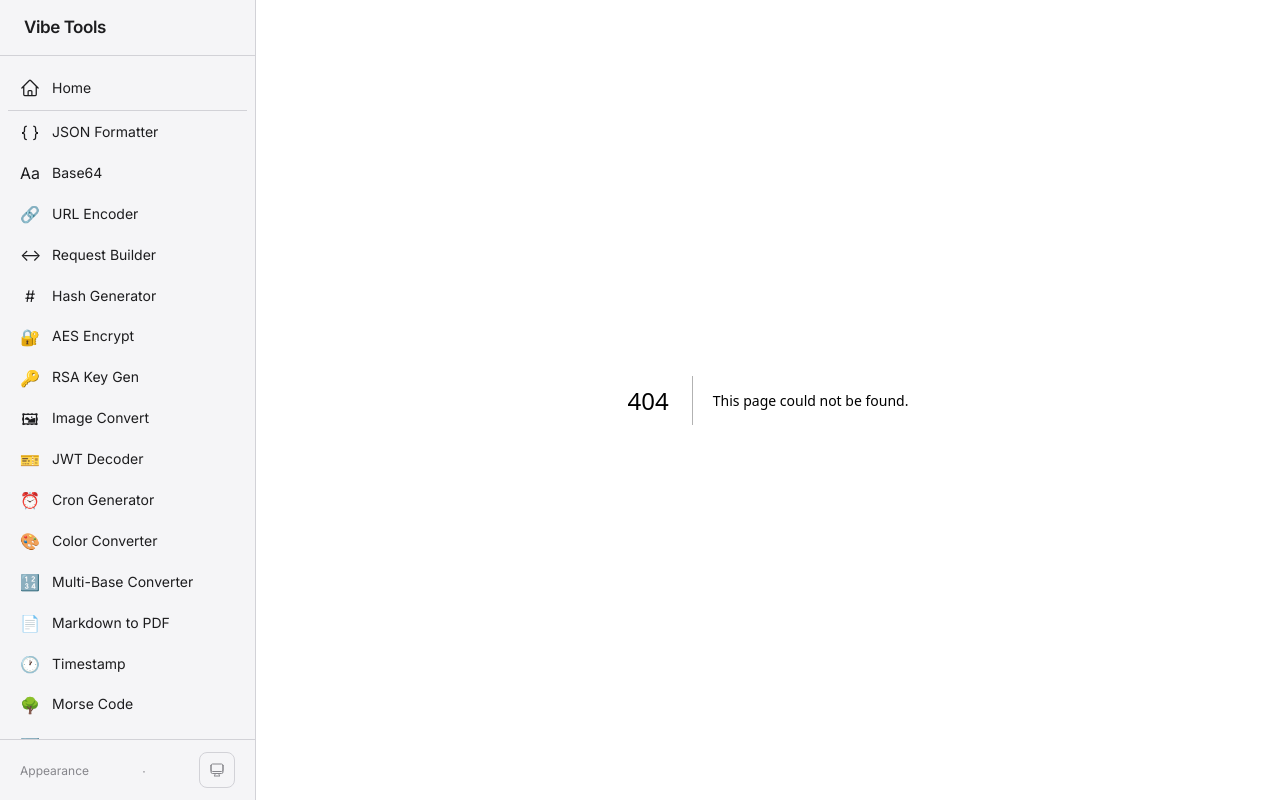
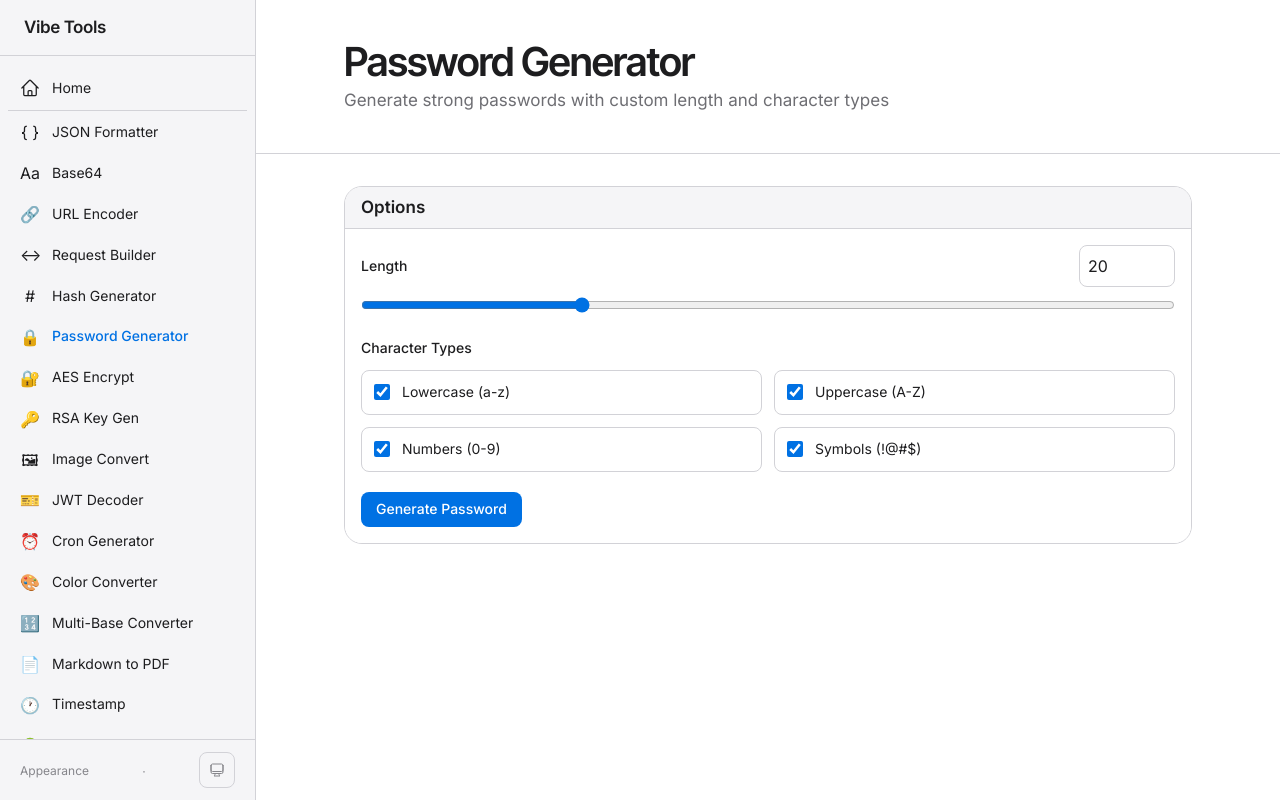
Before and after one commit to 1194117884/vibe_tools, a Next.js app: page /tools/password in a window 1280 px wide. Before the commit this address had no page. Built offline with nearby package versions, Linux system fonts and the light colour scheme.

Commit message:
Add password generator tool

```diff
--- a/components/SidebarLayout.js
+++ b/components/SidebarLayout.js
@@ -14,6 +14,7 @@ const tools = [
   { id: 'url', name: 'URL Encoder', icon: '🔗' },
   { id: 'request', name: 'Request Builder', icon: '↔' },
   { id: 'hash', name: 'Hash Generator', icon: '#' },
+  { id: 'password', name: 'Password Generator', icon: '🔒' },
   { id: 'aes', name: 'AES Encrypt', icon: '🔐' },
   { id: 'rsa', name: 'RSA Key Gen', icon: '🔑' },
   { id: 'image', name: 'Image Convert', icon: '🖼' },
--- a/pages/index.js
+++ b/pages/index.js
@@ -6,6 +6,7 @@ const tools = [
   { id: 'base64', name: 'Base64', desc: 'Encode & decode Base64', icon: 'Aa' },
   { id: 'url', name: 'URL Encoder', desc: 'URL encode & decode', icon: '🔗' },
   { id: 'hash', name: 'Hash Generator', desc: 'MD5, SHA-1, SHA-256', icon: '#' },
+  { id: 'password', name: 'Password Generator', desc: 'Generate strong passwords', icon: '🔒' },
   { id: 'aes', name: 'AES Encrypt', desc: 'Symmetric encryption', icon: '🔐' },
   { id: 'rsa', name: 'RSA Key Gen', desc: 'Generate RSA key pairs', icon: '🔑' },
   { id: 'image', name: 'Image Convert', desc: 'HEIC/PNG/JPG/WebP conversion', icon: '🖼' },
@@ -39,7 +40,7 @@ export default function Home() {
             Your personal toolkit for everyday tasks
           </p>
           <p className="mt-3 text-body text-[#6e6e73] max-w-lg">
-            Sixteen simple utilities to format JSON, encode data, generate hashes,
+            Eighteen simple utilities to format JSON, encode data, generate hashes,
             convert images, and more — all running locally in your browser.
           </p>
         </div>
--- /dev/null
+++ b/pages/tools/password/index.js
@@ -0,0 +1,249 @@
+import { useState } from 'react';
+import Head from 'next/head';
+import { Button } from '../../../components/ui/button';
+
+export const PASSWORD_TYPES = {
+  lowercase: {
+    label: 'Lowercase (a-z)',
+    chars: 'abcdefghijklmnopqrstuvwxyz',
+  },
+  uppercase: {
+    label: 'Uppercase (A-Z)',
+    chars: 'ABCDEFGHIJKLMNOPQRSTUVWXYZ',
+  },
+  numbers: {
+    label: 'Numbers (0-9)',
+    chars: '0123456789',
+  },
+  symbols: {
+    label: 'Symbols (!@#$)',
+    chars: '!@#$%^&*()_+-=[]{}|;:,.<>?',
+  },
+};
+
+const DEFAULT_OPTIONS = {
+  lowercase: true,
+  uppercase: true,
+  numbers: true,
+  symbols: true,
+};
+
+const MAX_PASSWORD_LENGTH = 64;
+
+export const STRENGTH_LEVELS = [
+  { label: 'Very weak', colorClass: 'bg-error' },
+  { label: 'Weak', colorClass: 'bg-orange-500' },
+  { label: 'Fair', colorClass: 'bg-yellow-500' },
+  { label: 'Good', colorClass: 'bg-blue-500' },
+  { label: 'Strong', colorClass: 'bg-success' },
+];
+
+const randomInt = (max, cryptoSource) => {
+  const cryptoApi = cryptoSource || globalThis.crypto;
+  const limit = Math.floor(256 / max) * max;
+  const bytes = new Uint8Array(1);
+
+  do {
+    cryptoApi.getRandomValues(bytes);
+  } while (bytes[0] >= limit);
+
+  return bytes[0] % max;
+};
+
+const pickChar = (chars, cryptoSource) => chars[randomInt(chars.length, cryptoSource)];
+
+export function generateStrongPassword(length, options, cryptoSource) {
+  const selectedSets = Object.entries(PASSWORD_TYPES)
+    .filter(([key]) => options[key])
+    .map(([, config]) => config.chars);
+
+  if (selectedSets.length === 0) {
+    throw new Error('Select at least one character type.');
+  }
+
+  if (length < selectedSets.length) {
+    throw new Error('Length must be at least the number of selected character types.');
+  }
+
+  const allChars = selectedSets.join('');
+  const chars = selectedSets.map((set) => pickChar(set, cryptoSource));
+
+  while (chars.length < length) {
+    chars.push(pickChar(allChars, cryptoSource));
+  }
+
+  for (let i = chars.length - 1; i > 0; i -= 1) {
+    const j = randomInt(i + 1, cryptoSource);
+    [chars[i], chars[j]] = [chars[j], chars[i]];
+  }
+
+  return chars.join('');
+}
+
+export function getPasswordStrength(value) {
+  const length = value.length;
+  const typeCount = [
+    /[a-z]/.test(value),
+    /[A-Z]/.test(value),
+    /[0-9]/.test(value),
+    /[^a-zA-Z0-9]/.test(value),
+  ].filter(Boolean).length;
+
+  let level = 0;
+
+  if (length >= 8) level = 1;
+  if (length >= 12) level = 2;
+  if (length >= 16 && typeCount >= 2) level = 3;
+  if (length >= 16 && typeCount >= 4) level = 4;
+
+  return {
+    ...STRENGTH_LEVELS[level],
+    level,
+    typeCount,
+  };
+}
+
+export default function PasswordTool() {
+  const [length, setLength] = useState(20);
+  const [options, setOptions] = useState(DEFAULT_OPTIONS);
+  const [password, setPassword] = useState('');
+  const [error, setError] = useState('');
+
+  const selectedCount = Object.values(options).filter(Boolean).length;
+  const strength = password ? getPasswordStrength(password) : null;
+
+  const handleLengthChange = (value) => {
+    const nextLength = Number(value);
+    setLength(nextLength);
+  };
+
+  const toggleOption = (key) => {
+    setOptions((current) => ({
+      ...current,
+      [key]: !current[key],
+    }));
+  };
+
+  const handleGenerate = () => {
+    try {
+      const nextPassword = generateStrongPassword(length, options);
+      setPassword(nextPassword);
+      setError('');
+    } catch (e) {
+      setPassword('');
+      setError(e.message);
+    }
+  };
+
+  const handleCopy = () => {
+    navigator.clipboard.writeText(password);
+    alert('Copied to clipboard!');
+  };
+
+  return (
+    <div className="min-h-screen bg-background">
+      <Head>
+        <title>Password Generator - Vibe Tools</title>
+        <meta name="description" content="Generate strong passwords with length and character type options" />
+      </Head>
+
+      <header className="border-b border-border py-10">
+        <div className="max-w-4xl mx-auto px-6">
+          <h1 className="font-display text-product text-text mb-1 tracking-tight">Password Generator</h1>
+          <p className="text-body text-textMuted">Generate strong passwords with custom length and character types</p>
+        </div>
+      </header>
+
+      <main className="max-w-4xl mx-auto px-6 py-8">
+        <div className="space-y-6">
+          <section className="border border-border rounded-lg overflow-hidden">
+            <div className="bg-surface px-4 py-2.5 border-b border-border">
+              <h2 className="text-body-emphasis text-text">Options</h2>
+            </div>
+
+            <div className="p-4 space-y-5 bg-background">
+              <div>
+                <div className="flex items-center justify-between gap-4 mb-2">
+                  <label htmlFor="password-length" className="text-control font-medium text-text">
+                    Length
+                  </label>
+                  <input
+                    type="number"
+                    min={selectedCount || 1}
+                    max={MAX_PASSWORD_LENGTH}
+                    value={length}
+                    onChange={(e) => handleLengthChange(e.target.value)}
+                    className="w-24 p-2 border border-border rounded bg-input text-text focus:outline-none focus:ring-2 focus:ring-focus-ring focus:border-transparent transition-colors duration-150"
+                  />
+                </div>
+                <input
+                  id="password-length"
+                  type="range"
+                  min={selectedCount || 1}
+                  max={MAX_PASSWORD_LENGTH}
+                  value={length}
+                  onChange={(e) => handleLengthChange(e.target.value)}
+                  className="w-full accent-[var(--primary)]"
+                />
+              </div>
+
+              <fieldset>
+                <legend className="text-control font-medium text-text mb-3">Character Types</legend>
+                <div className="grid grid-cols-1 sm:grid-cols-2 gap-3">
+                  {Object.entries(PASSWORD_TYPES).map(([key, config]) => (
+                    <label
+                      key={key}
+                      className="flex items-center gap-3 p-3 border border-border rounded bg-input text-text hover:bg-surfaceHover transition-colors duration-150"
+                    >
+                      <input
+                        type="checkbox"
+                        checked={options[key]}
+                        onChange={() => toggleOption(key)}
+                        className="h-4 w-4 accent-[var(--primary)]"
+                      />
+                      <span className="text-control">{config.label}</span>
+                    </label>
+                  ))}
+                </div>
+              </fieldset>
+
+              <Button onClick={handleGenerate}>Generate Password</Button>
+            </div>
+          </section>
+
+          {error && (
+            <div className="text-error text-control p-3 bg-errorBg rounded">{error}</div>
+          )}
+
+          {password && (
+            <section className="border border-border rounded-lg overflow-hidden">
+              <div className="bg-surface px-4 py-2.5 border-b border-border flex justify-between items-center">
+                <h2 className="text-body-emphasis text-text">Result</h2>
+                <Button variant="ghost" size="sm" onClick={handleCopy}>Copy</Button>
+              </div>
+              <div className="px-4 pt-4 bg-input">
+                <div className="flex items-center justify-between gap-4 mb-2">
+                  <span className="text-control font-medium text-text">Strength</span>
+                  <span className="text-control text-text">{strength.label}</span>
+                </div>
+                <div className="grid grid-cols-5 gap-1" aria-label={`Password strength: ${strength.label}`}>
+                  {STRENGTH_LEVELS.map((level, index) => (
+                    <span
+                      key={level.label}
+                      className={`h-2 rounded-sm ${
+                        index <= strength.level ? strength.colorClass : 'bg-border'
+                      }`}
+                    />
+                  ))}
+                </div>
+              </div>
+              <pre className="p-4 text-body font-mono text-text whitespace-pre-wrap break-all bg-input">
+                {password}
+              </pre>
+            </section>
+          )}
+        </div>
+      </main>
+    </div>
+  );
+}
```
Also changed, not shown: 1 other file (tests, documents, lock files or other folders).
